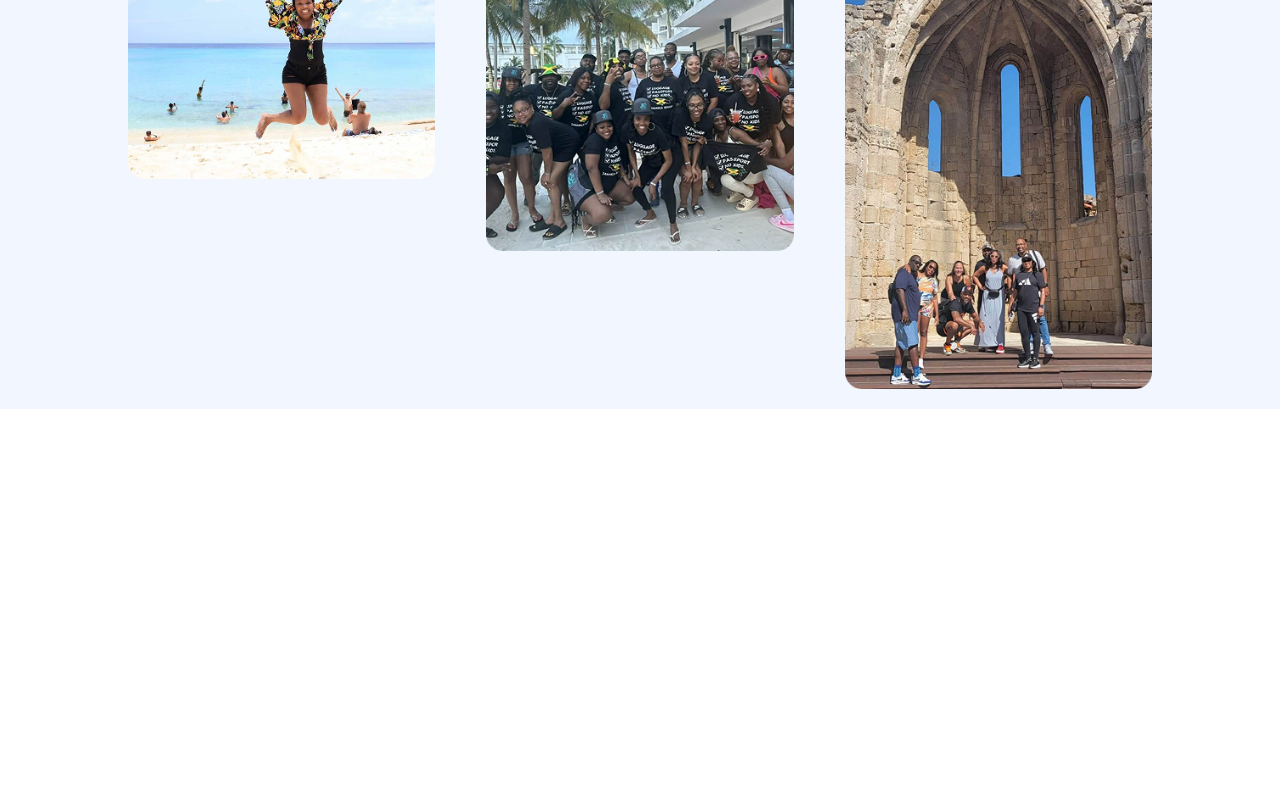
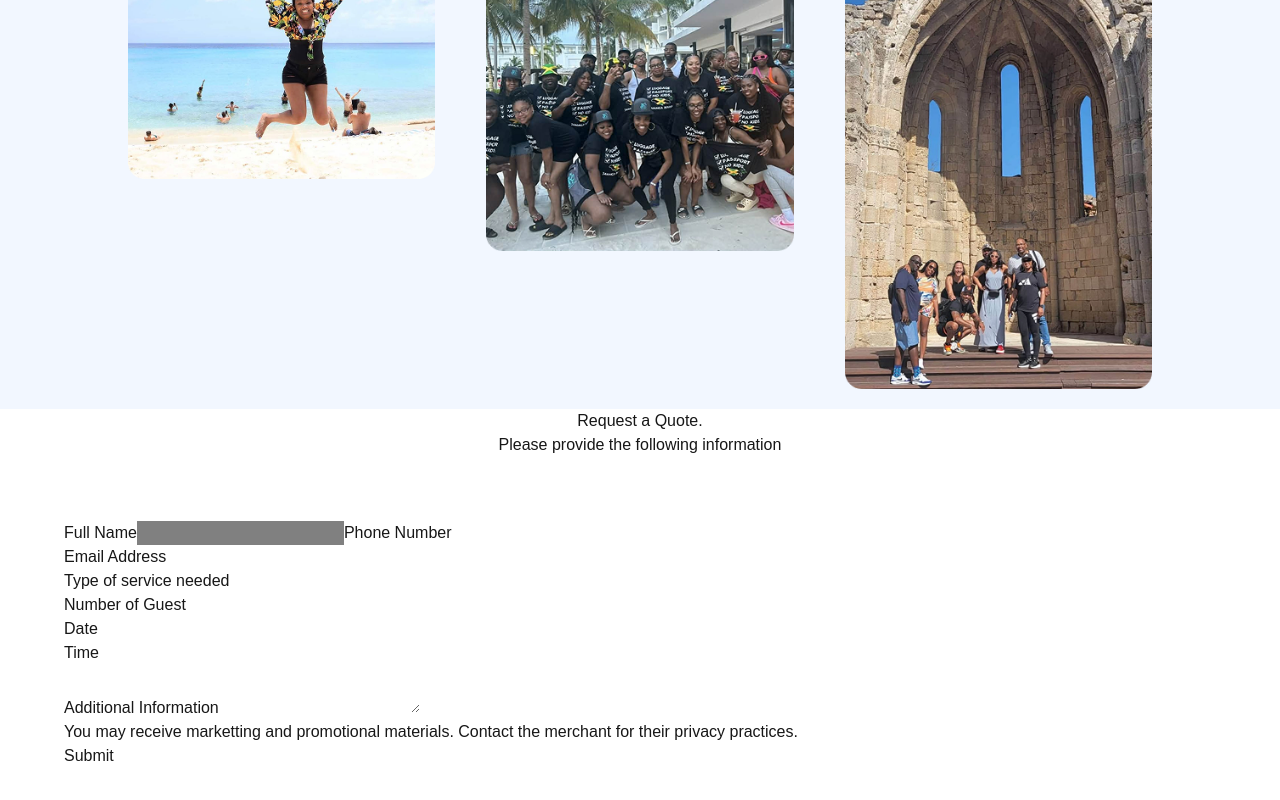
Before and after one commit to TheEldaps/Travel-Events, a Next.js app: page / in a window 1280 px wide. Shown: the part 5547-6347 px from the top of the page. Before the commit the page ends 5956 px from the top, so only its background shows below. Built offline with nearby package versions, Linux system fonts and the light colour scheme.

Commit message:
Add form items for Request quote section

```diff
--- /dev/null
+++ b/app/components/FormItems.tsx
@@ -0,0 +1,10 @@
+import React from 'react'
+
+export default function FormItems({ label, placeholder, }: { label: string, placeholder: string }) {
+    return (
+        <div>
+            <label htmlFor={label}>{label}</label>
+            <input type="text" id={label} className='bg-[grey] text-' placeholder={placeholder} />
+        </div>
+    )
+}
--- a/app/components/RequestQuoteSection.tsx
+++ b/app/components/RequestQuoteSection.tsx
@@ -3,10 +3,56 @@ import React from 'react'
 export default function RequestQuoteSection() {
     return (
         <section>
-            <div>
-                <h2>Request a <span>Quote </span></h2>
+            <div className='text-center text-[1rem]'>
+                <h2 className=''>Request a <span>Quote. </span></h2>
                 <p>Please provide the following information </p>
             </div>
+
+            <form action="" className='p-[5%]'>
+                <div className='flex'>
+                    <div>
+                        <label htmlFor="">Full Name</label>
+                        <input type="text" className='bg-[grey]' />
+                    </div>
+                    <div>
+                        <label htmlFor="">Phone Number</label>
+                        <input type="text" />
+                    </div>
+                </div>
+                <div>
+                    <label htmlFor="">Email Address</label>
+                    <input type="text" />
+                </div>
+
+                <div>
+                    <label htmlFor="">Type of service needed</label>
+                    <input type="text" />
+                </div>
+
+                <div>
+                    <label htmlFor="">Number of Guest</label>
+                    <input type="text" />
+                </div>
+                <div>
+                    <div>
+                        <label htmlFor="">Date</label>
+                        <input type="text" />
+                    </div>
+
+                    <div>
+                        <label htmlFor="">Time</label>
+                        <input type="text" />
+                    </div>
+                </div>
+                <div>
+                    <label htmlFor="">Additional Information</label>
+
+                    <textarea name="" id=""></textarea>
+                </div>
+                <p>You may receive marketting and promotional materials. Contact the merchant for their privacy practices.</p>
+
+                <button>Submit </button>
+            </form>
 
         </section >
     )
--- a/app/page.tsx
+++ b/app/page.tsx
@@ -5,6 +5,7 @@ import EventsSection from "./components/EventsSection";
 import ServiceSection from "./components/ServiceSection";
 import TestimonialsSection from "./components/TestimonialsSection";
 import JourneySection from "./components/JourneySection";
+import RequestQuoteSection from "./components/RequestQuoteSection";
 
 export default function Home() {
   return (
@@ -16,6 +17,7 @@ export default function Home() {
       <ServiceSection />
       <TestimonialsSection />
       <JourneySection />
+      <RequestQuoteSection />
     </>
   );
 }
```
